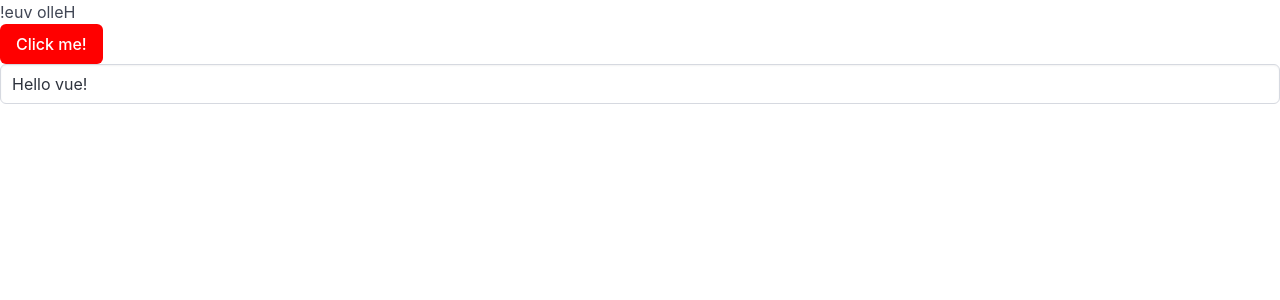
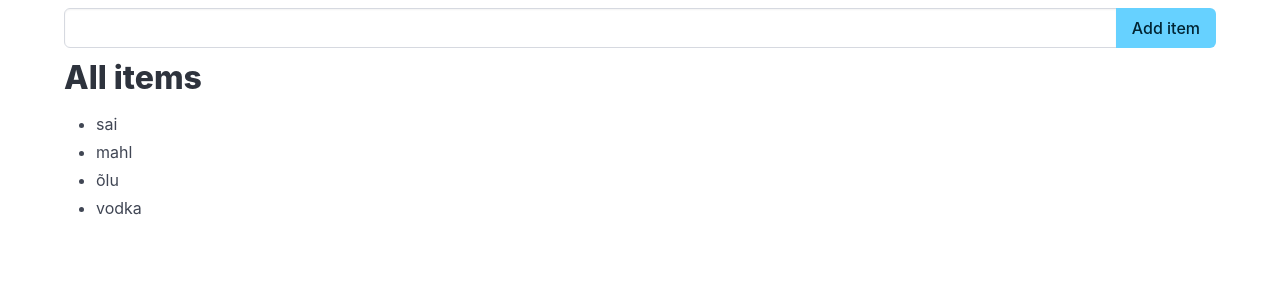
Before and after one commit to klaccdeduska/ta24b, a Vue app in the folder learnnote/: page / in a window 1280 px wide. Shown: the top 300 px of the page. Built offline with nearby package versions, Linux system fonts and the light colour scheme.

Commit message:
Add todo list example

```diff
--- a/learnnote/src/App.vue
+++ b/learnnote/src/App.vue
@@ -1,16 +1,36 @@
 <script setup>
 import { ref } from 'vue';
 
-let message = ref("Hello vue!");
+let items = ref(['sai', 'mahl', 'õlu', 'vodka'])
+let newItem = ref('');
 
+function add(){
+  if(newItem.value.trim() !== '') {
+    items.value.push(newItem.value.trim());
+  }
+  newItem.value = '';
+}
 </script>
 
 <template>
-    <h1>{{ message.split('').reverse().join('') }}</h1>
-    <button class="button is-primary" @click="message = 'Hello TA24B'">Click me!</button>
-    <input class="input" v-model="message">
+    <div class="container">
+        <div class="field has-addons mt-2">
+            <div class="control is-expanded">
+                <input v-model="newItem" class="input" type="text" @keypress.enter="add">
+            </div>
+            <div class="control">
+                <button class="button is-info" @click="add">
+                    Add item
+                </button>
+            </div>
+        </div>
+        <div class="content">
+        <h1>All items</h1>
+        <ul>
+          <li v-for="item in items">{{ item }}</li>
+        </ul>
+      </div>
+    </div>
 </template>
 
-<style>
-
-</style>
+<style></style>
```
